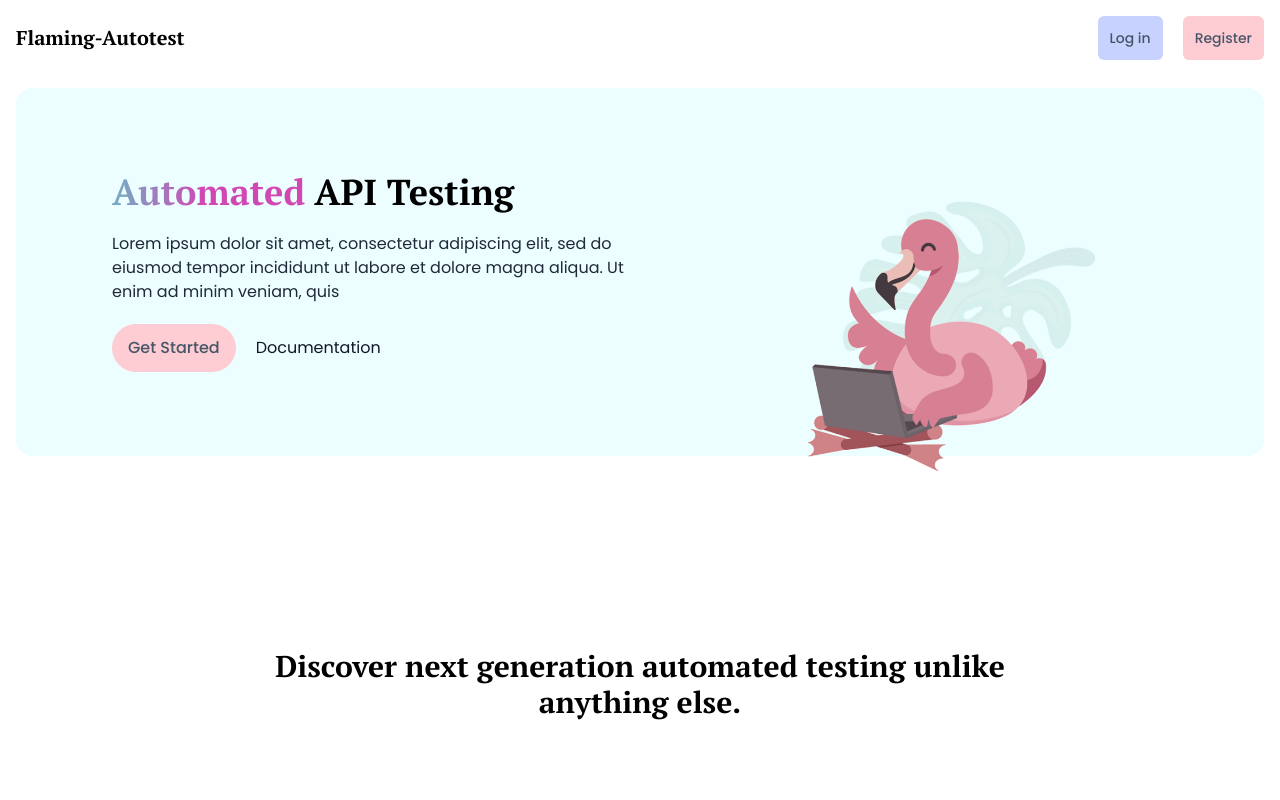
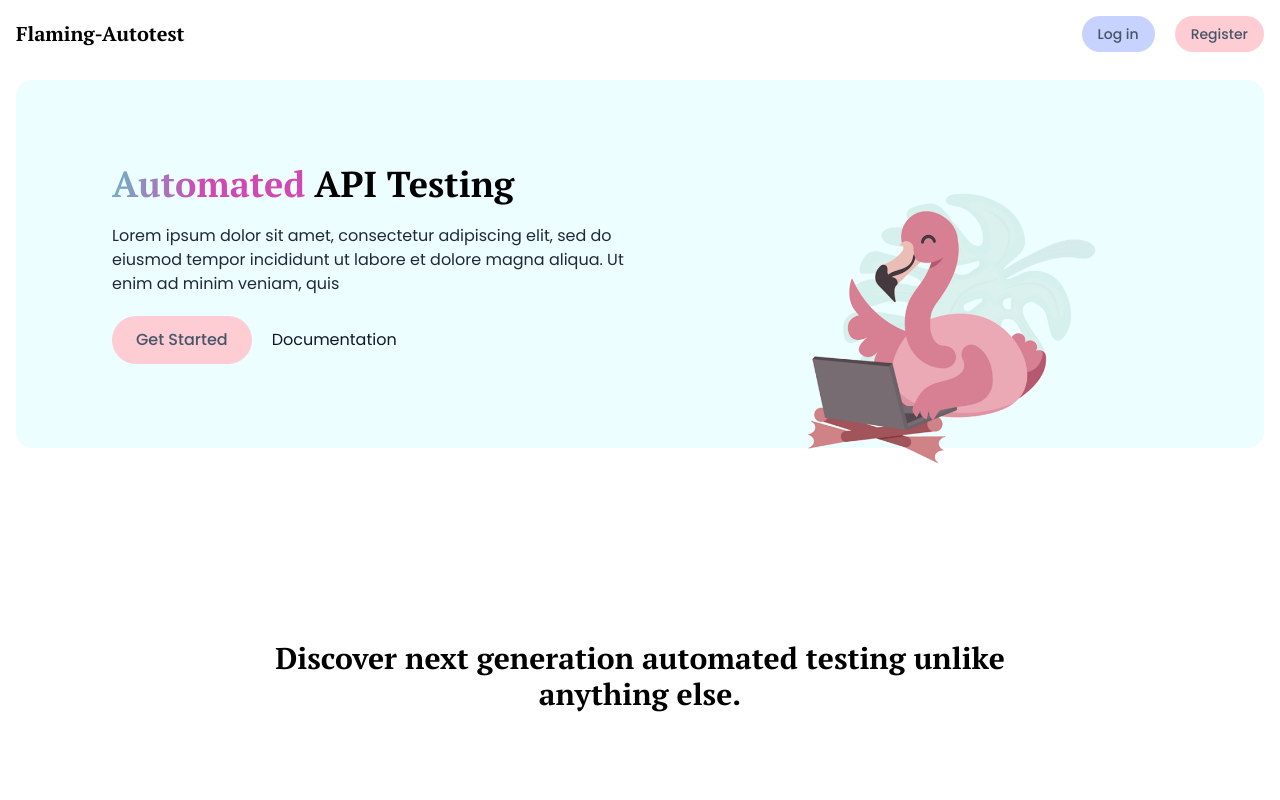
Before and after one commit to flamingautotest/front, a Next.js app: page / in a window 1280 px wide. Shown: the top 800 px of the page. Built offline with nearby package versions, Linux system fonts and the light colour scheme.

Commit message:
fix(button): make rounded the default and adjust sizes

```diff
--- a/components/Button.js
+++ b/components/Button.js
@@ -4,7 +4,6 @@ export default function Button(props) {
     const {
         type = 'primary',
         size = 's',
-        rounded = false,
         fullWidth = false,
         className = '',
         children,
@@ -16,15 +15,14 @@ export default function Button(props) {
             onClick={onClick}
             className={
                 joinClassNames(
-                    'font-medium ease-in-out duration-200 select-none',
+                    'font-medium ease-in-out duration-200 select-none rounded-full',
                     type === 'primary' ? 'bg-pink hover:bg-rose-300 text-slate-600 hover:shadow-lg' : '',
                     type === 'secondary' ? 'bg-indigo-200 hover:bg-indigo-300 text-slate-600 hover:shadow-lg' : '',
                     type === 'white' ? 'text-black bg-white border-gray-300 border' : '',
                     size === 'xs' ? 'p-2 text-xs' : '',
-                    size === 's' ? 'p-3 text-sm' : '',
-                    size === 'm' ? 'py-3 px-4 text-base' : '',
+                    size === 's' ? 'py-2 px-4 text-sm' : '',
+                    size === 'm' ? 'py-3 px-6 text-base' : '',
                     size === 'xl' ? 'py-4 px-5 text-xl' : '',
-                    rounded ? 'rounded-full' : 'rounded-md',
                     fullWidth ? 'w-full' : 'w-auto',
                     className,
                 )
--- a/partials/Landing.js
+++ b/partials/Landing.js
@@ -18,7 +18,6 @@ export default function Landing() {
                                 <Button
                                     type={'primary'}
                                     className={'mr-5'}
-                                    rounded={true}
                                     size={'m'}
                                 >
                                     Get Started
```
